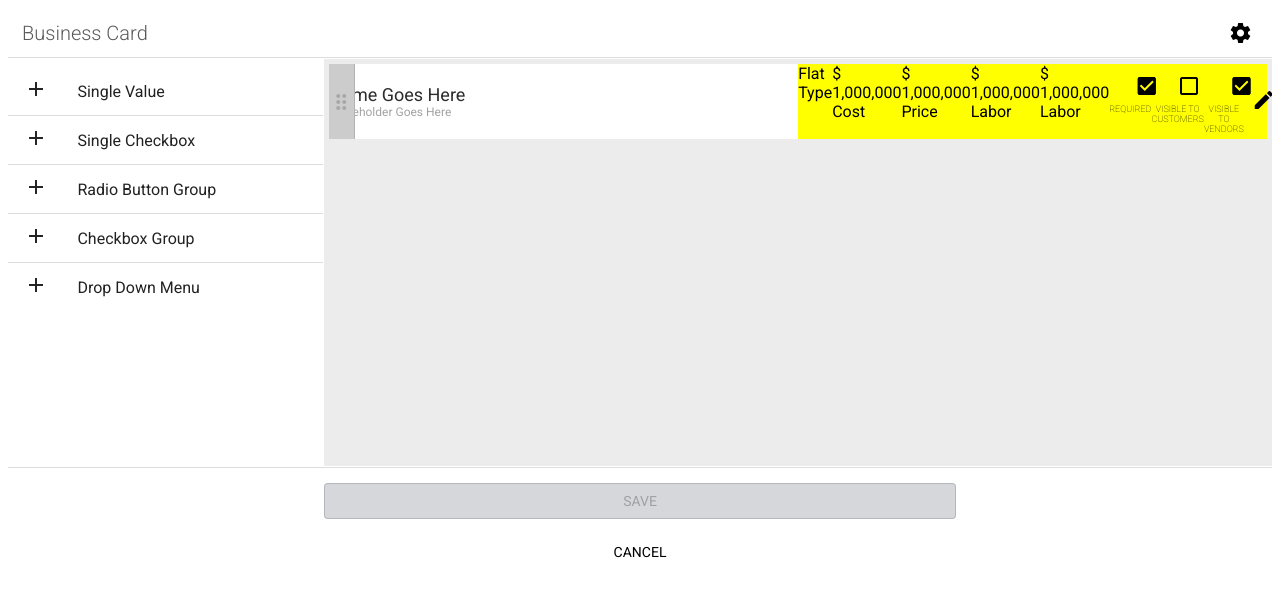
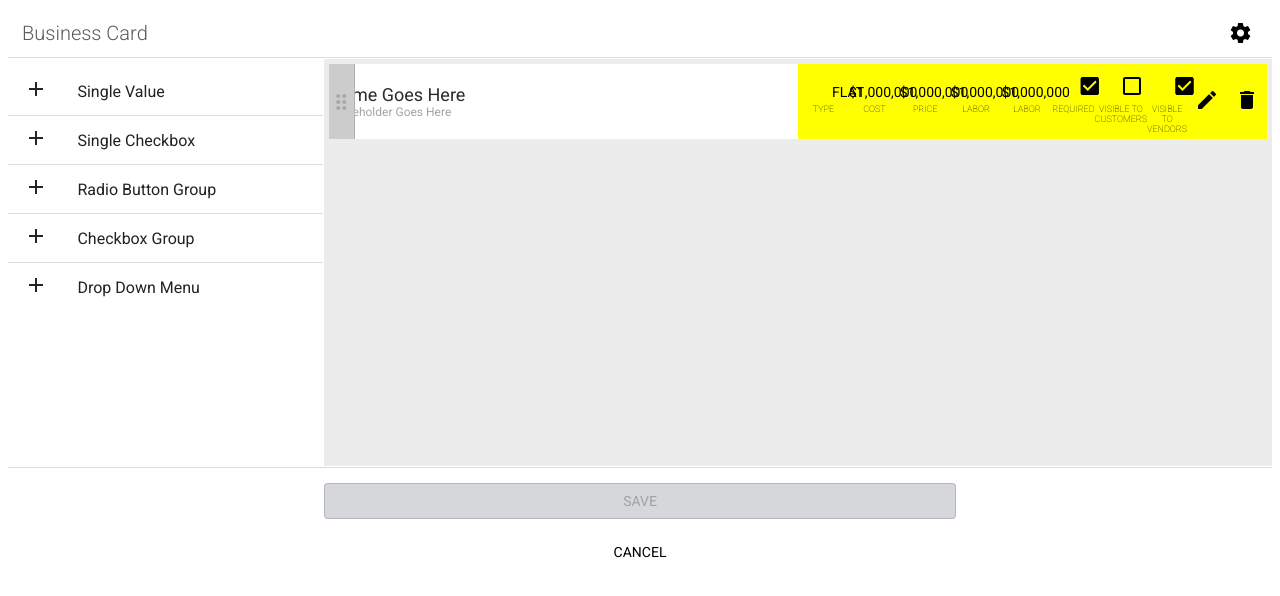
Before and after one commit to elwood-berry/esbcore-form-builder, an Angular app: page / in a window 1280 px wide. Shown: the top 596 px of the page. Built offline with nearby package versions, Linux system fonts and the light colour scheme.

Commit message:
3 files modified

```diff
--- a/src/app/components/attr-item/attr-item.component.html
+++ b/src/app/components/attr-item/attr-item.component.html
@@ -21,38 +21,38 @@
 <div class="attr-sec-actions" fxLayout="row" fxFlex="50%">
 
   <!-- TYPE ('Flat', 'Run') -->
-  <div class="" fxLayout="column">
-    <div class="">Flat</div>
-    <div class="">Type</div>
+  <div class="setting-display" fxLayout="column">
+    <div class="setting-value">Flat</div>
+    <div class="setting-title">Type</div>
   </div>
 
   <!-- COST (number) -->
-  <div class="" fxLayout="column">
-    <div class="">
+  <div class="setting-display" fxLayout="column">
+    <div class="setting-value" fxLayout="row">
       <span class="">$</span> 1,000,000
     </div>
     <div class="">Cost</div>
   </div>
 
   <!-- PRICE (number) -->
-  <div class="" fxLayout="column">
-    <div class="">
+  <div class="setting-display" fxLayout="column">
+    <div class="setting-value" fxLayout="row">
       <span class="">$</span> 1,000,000
     </div>
     <div class="">Price</div>
   </div>
 
   <!-- LABOR (number) -->
-  <div class="" fxLayout="column">
-    <div class="">
+  <div class="setting-display" fxLayout="column">
+    <div class="setting-value" fxLayout="row">
       <span class="">$</span> 1,000,000
     </div>
     <div class="">Labor</div>
   </div>
 
   <!-- TIME (number) -->
-  <div class="" fxLayout="column">
-    <div class="">
+  <div class="setting-display" fxLayout="column">
+    <div class="setting-value" fxLayout="row">
       <span class="">$</span> 1,000,000
     </div>
     <div class="">Labor</div>
--- a/src/app/components/attr-item/attr-item.component.scss
+++ b/src/app/components/attr-item/attr-item.component.scss
@@ -105,3 +105,28 @@ Static display to indicate if the option is checked or unchecked
     display: block;
   }
 }
+
+/*
+SETTINGS
+*/
+.setting-display {
+  font-size: 9px;
+  font-weight: 100;
+  height: 35px;
+  padding: 40px 0 0 0;
+  position: relative;
+  text-align: center;
+  text-transform: uppercase;
+  width: 100px;
+}
+.setting-value {
+  font-weight: 400;
+  left: 0;
+  position: absolute;
+  top: 20px;
+  width: inherit;
+  text-align: center;
+  font-size: 14px;
+}
+.setting-title {
+}
```
Also changed, not shown: src/app/components/attr-item/README.md.
